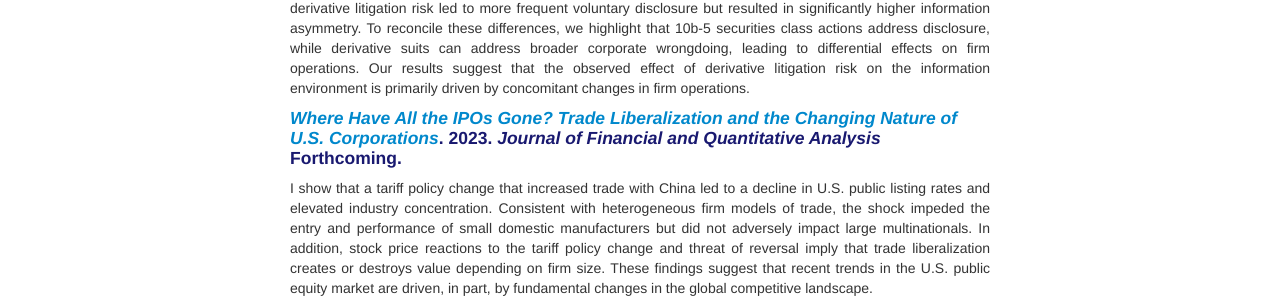
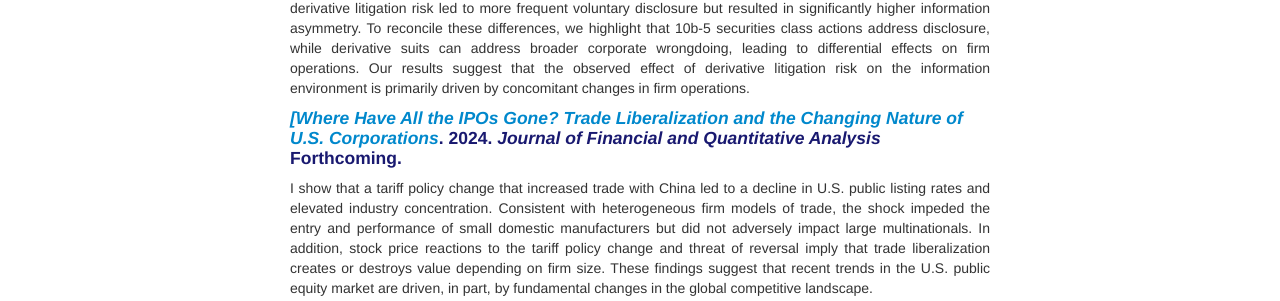
Before and after one commit to ThomasPGriffin/thomaspgriffin.github.io, a Jekyll site: the page built from pages/research.md, in a window 1280 px wide. Shown: the part 524-825 px from the top of the page. Built offline with Jekyll 4.4.1, drawn with Linux system fonts in a browser that asks for light colours.

Commit message:
Update research.md

```diff
--- a/pages/research.md
+++ b/pages/research.md
@@ -16,7 +16,7 @@ We examine the impact of creditor control rights on corporate acquisitions. Near
 A court case that reduced securities class action litigation risk led to less frequent voluntary disclosure but did not significantly alter information asymmetry among market participants. Conversely, state laws that reduced derivative litigation risk led to more frequent voluntary disclosure but resulted in significantly higher information asymmetry. To reconcile these differences, we highlight that 10b-5 securities class actions address disclosure, while derivative suits can address broader corporate wrongdoing, leading to differential effects on firm operations. Our results suggest that the observed effect of derivative litigation risk on the information environment is primarily driven by concomitant changes in firm operations.
 </div>
 
-#### *[Where Have All the IPOs Gone? Trade Liberalization and the Changing Nature of U.S. Corporations]({{ BASE_PATH}}/pages/ipo_decline_20231115.pdf)*. 2023. <b><i>Journal of Financial and Quantitative Analysis</i></b> Forthcoming.
+#### *<a href="https://doi.org/10.1017/S0022109023001424">[Where Have All the IPOs Gone? Trade Liberalization and the Changing Nature of U.S. Corporations</a>*. 2024. <b><i>Journal of Financial and Quantitative Analysis</i></b> Forthcoming.
 <div align="justify">
 I show that a tariff policy change that increased trade with China led to a decline in U.S. public listing rates and elevated industry concentration. Consistent with heterogeneous firm models of trade, the shock impeded the entry and performance of small domestic manufacturers but did not adversely impact large multinationals. In addition, stock price reactions to the tariff policy change and threat of reversal imply that trade liberalization creates or destroys value depending on firm size. These findings suggest that recent trends in the U.S. public equity market are driven, in part, by fundamental changes in the global competitive landscape.
 </div>
```
